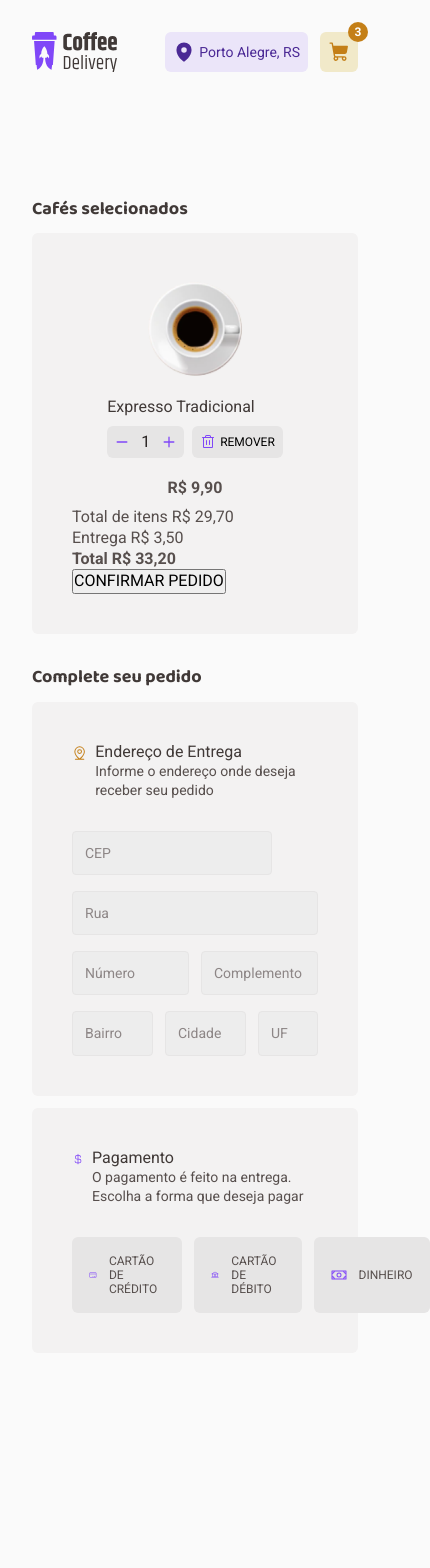
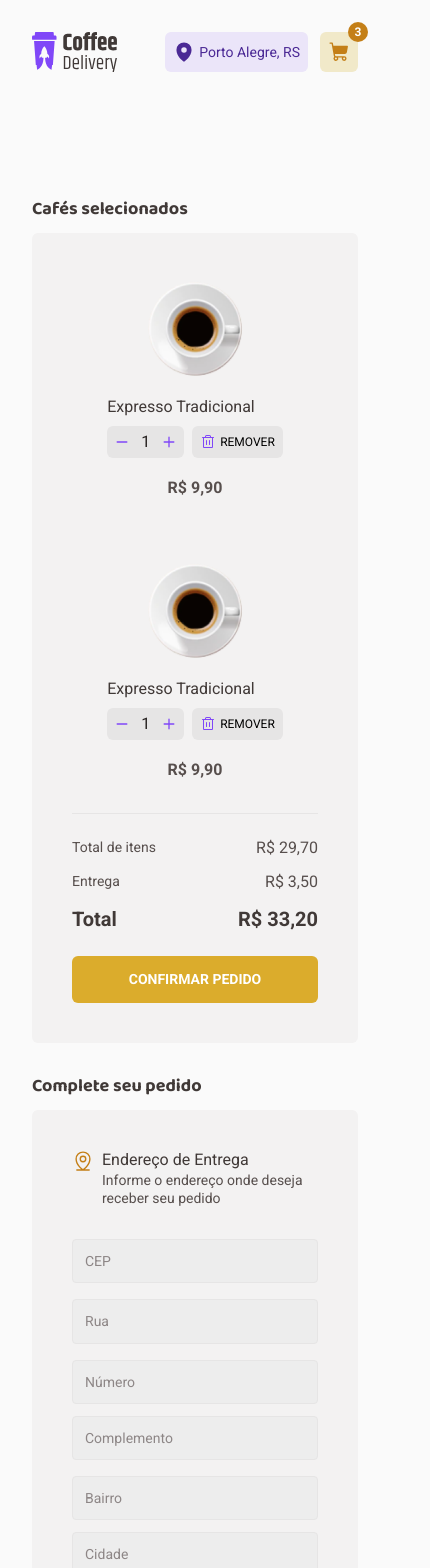
Before and after one commit to guipmdev/coffee-delivery, a React (Vite) app: page /checkout in a window 390 px wide. Shown: the top 1568 px of the page, 430 px wide, since content can reach past the window. Before the commit the page ends 1461 px from the top, so only its background shows below. Built offline with nearby package versions, Linux system fonts and the light colour scheme.

Commit message:
style: adjust styles for responsive design

```diff
--- a/src/pages/Checkout/components/CoffeeCard/styles.ts
+++ b/src/pages/Checkout/components/CoffeeCard/styles.ts
@@ -8,9 +8,7 @@ export const CoffeeCardContainer = styled.li`
   padding: 0.5rem 0.25rem;
 
   img {
-    width: 100%;
-    max-width: 64px;
-    max-height: auto;
+    width: 64px;
   }
 
   .info {
@@ -55,13 +53,13 @@ export const CoffeeCardContainer = styled.li`
     font: ${(props) => props.theme['text-m-bold']};
   }
 
-  @media (max-width: 425px) {
+  @media (max-width: 525px) {
     display: flex;
     flex-direction: column;
     align-items: center;
 
     img {
-      max-width: 96px;
+      width: 96px;
     }
   }
 `
--- a/src/pages/Checkout/index.tsx
+++ b/src/pages/Checkout/index.tsx
@@ -92,7 +92,10 @@ export function Checkout() {
         <Summary>
           <ul>
             <CoffeeCard />
+            <CoffeeCard />
           </ul>
+
+          <hr />
 
           <div>
             <p>
@@ -101,14 +104,12 @@ export function Checkout() {
             <p>
               Entrega <span>R$ 3,50</span>
             </p>
-            <p>
-              <strong>
-                Total <span>R$ 33,20</span>
-              </strong>
-            </p>
+            <strong>
+              Total <span>R$ 33,20</span>
+            </strong>
           </div>
 
-          <button>CONFIRMAR PEDIDO</button>
+          <button type="submit">CONFIRMAR PEDIDO</button>
         </Summary>
       </section>
     </CheckoutContainer>
--- a/src/pages/Checkout/styles.ts
+++ b/src/pages/Checkout/styles.ts
@@ -55,6 +55,7 @@ export const FormInfo = styled.div<FormInfoProps>`
 
   svg {
     color: ${(props) => props.iconColor && props.theme[props.iconColor]};
+    min-width: fit-content;
   }
 `
 
@@ -69,6 +70,16 @@ export const Address = styled(BaseDiv)`
       gap: 0.75rem;
 
       width: 100%;
+    }
+  }
+
+  @media (max-width: 525px) {
+    form div {
+      flex-direction: column;
+    }
+
+    input {
+      max-width: 100%;
     }
   }
 `
@@ -100,7 +111,13 @@ export const Input = styled.input<InputProps>`
 export const Payment = styled(BaseDiv)`
   .payment-options {
     display: flex;
-    gap: 12px;
+    gap: 0.75rem;
+  }
+
+  @media (max-width: 758px) {
+    .payment-options {
+      flex-direction: column;
+    }
   }
 `
 
@@ -145,7 +162,62 @@ export const Select = styled.div`
 `
 
 export const Summary = styled(BaseDiv)`
-  height: 100%;
+  display: flex;
+  flex-direction: column;
+  gap: 1.5rem;
 
   border-radius: 6px, 44px;
+
+  ul {
+    display: flex;
+    flex-direction: column;
+    gap: 3rem;
+  }
+
+  hr {
+    background-color: ${(props) => props.theme['base-button']};
+    height: 1px;
+    border: 0;
+  }
+
+  & > div {
+    display: flex;
+    flex-direction: column;
+    gap: 0.8438rem;
+
+    p,
+    strong {
+      display: flex;
+      justify-content: space-between;
+    }
+
+    p {
+      font: ${(props) => props.theme['text-s']};
+
+      span {
+        font: ${(props) => props.theme['text-m']};
+      }
+    }
+
+    strong {
+      color: ${(props) => props.theme['base-subtitle']};
+      font: ${(props) => props.theme['text-l-bold']};
+    }
+  }
+
+  & > button {
+    background: ${(props) => props.theme.yellow};
+    color: ${(props) => props.theme.white};
+    border: none;
+    padding: 0.75rem 0.5rem;
+    border-radius: 6px;
+    cursor: pointer;
+    font: ${(props) => props.theme['button-g']};
+
+    transition: 0.1s background-color;
+
+    &:hover {
+      background: ${(props) => props.theme['yellow-dark']};
+    }
+  }
 `
```
